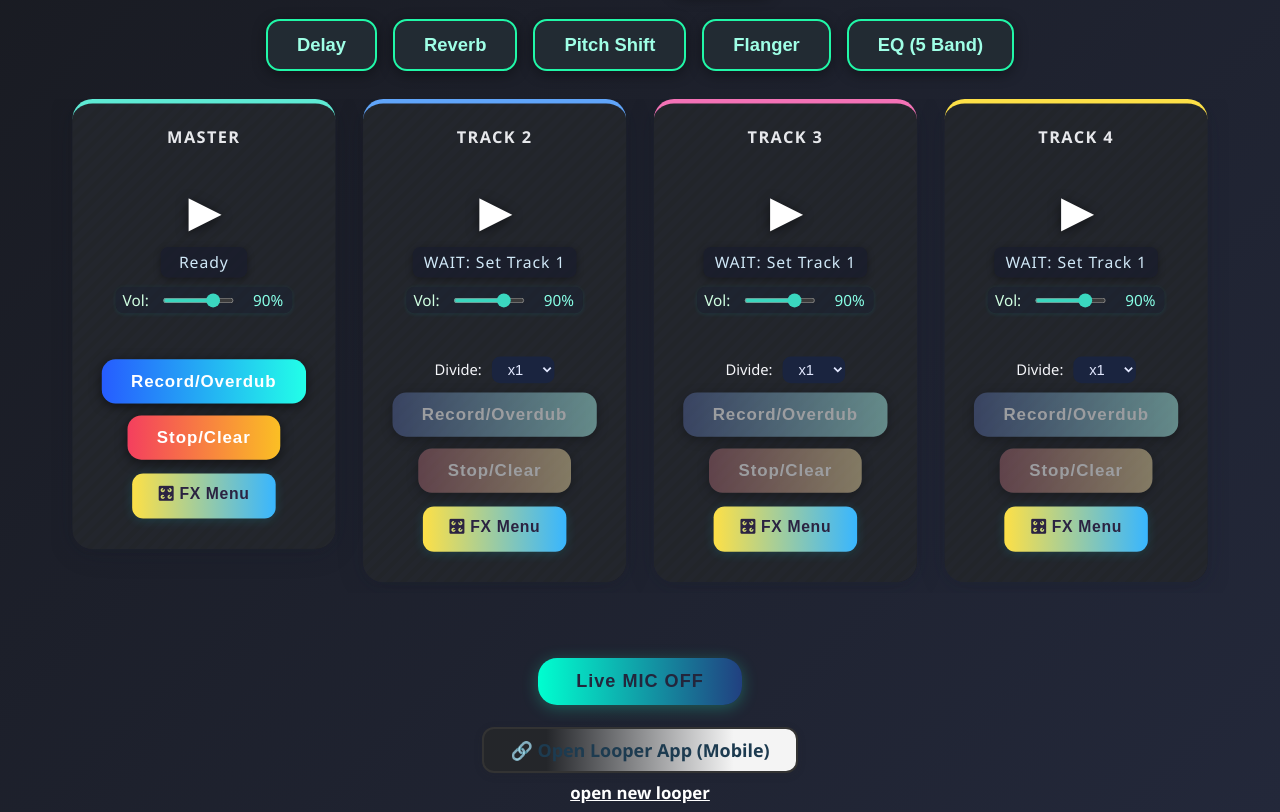
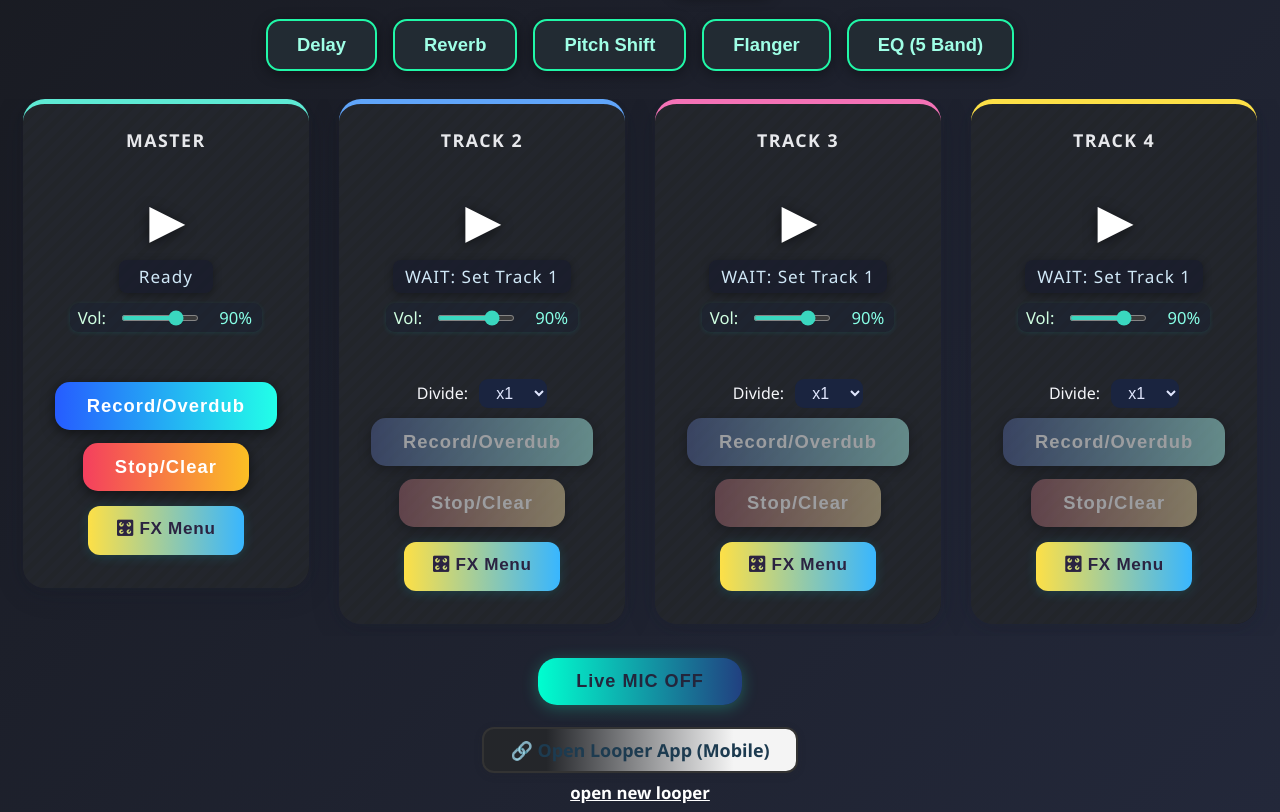
Before and after one commit to Surajmusicproductions/looper-new, a plain HTML site: page index.html in a window 1280 px wide. Shown: the part 67-879 px from the top of the page. Drawn offline with Linux system fonts and the light colour scheme.

Commit message:
Update styles.css

```diff
--- a/styles.css
+++ b/styles.css
@@ -74,10 +74,11 @@ body {
   margin: 26px auto 10px auto;
   max-width: 1400px;
 
-  /* NEW: fix overlap + allow zoom/scroll */
-  transform: scale(0.92);
-  transform-origin: top center;
-  overflow-x: auto;
+  /* REMOVE old scaling here */
+  /* transform: scale(0.92);
+     transform-origin: top center; */
+
+  overflow-x: auto;       /* allow scrolling if needed */
   padding-bottom: 12px;
 }
 
```
